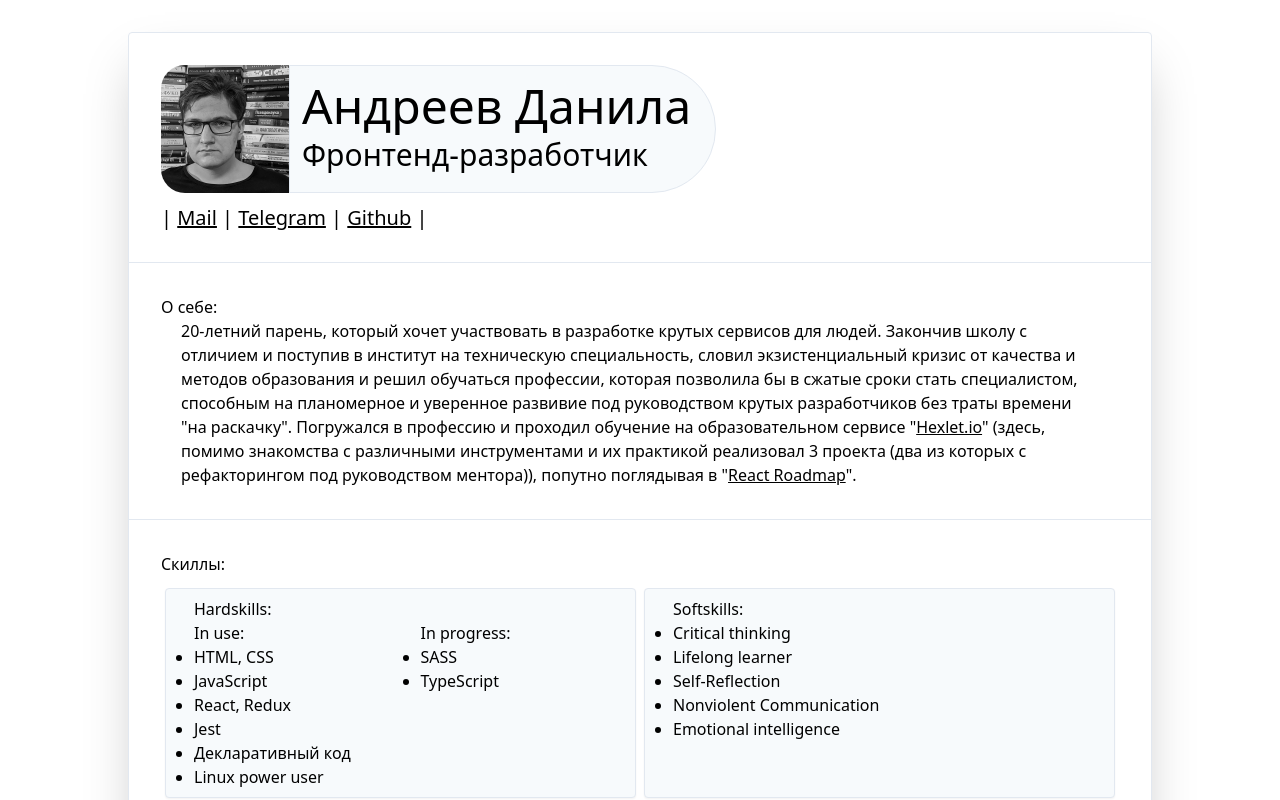
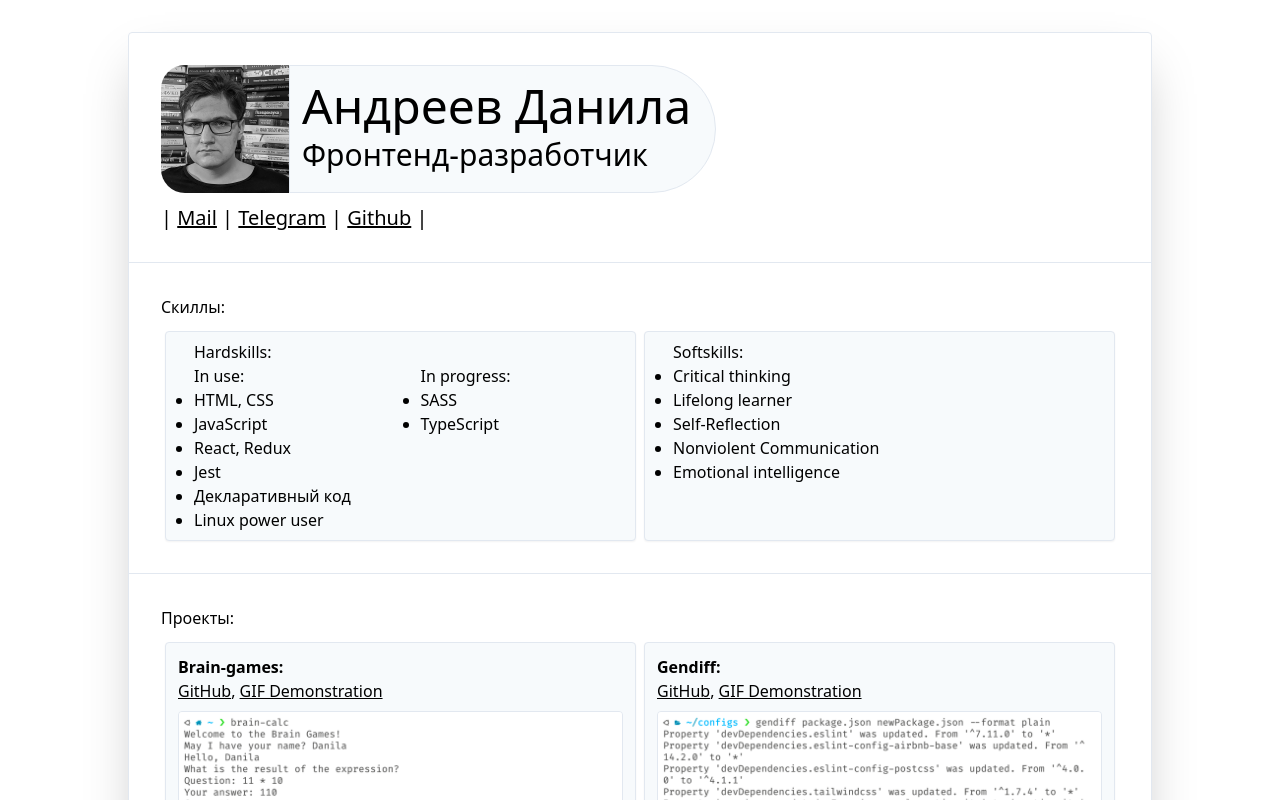
Before and after one commit to neandreev/personal-nextjs-site, a Next.js app: page / in a window 1280 px wide. Shown: the top 800 px of the page. Built offline with nearby package versions, Linux system fonts and the light colour scheme.

Commit message:
remove 'about' section

```diff
--- a/pages/index.js
+++ b/pages/index.js
@@ -15,7 +15,6 @@ const IndexPage = () => (
     <main>
       <Container>
         <Header id="header"/>
-        <About id="about"/>
         <Skills id="skills"/>
         <Projects id="projects"/>
       </Container>
```
